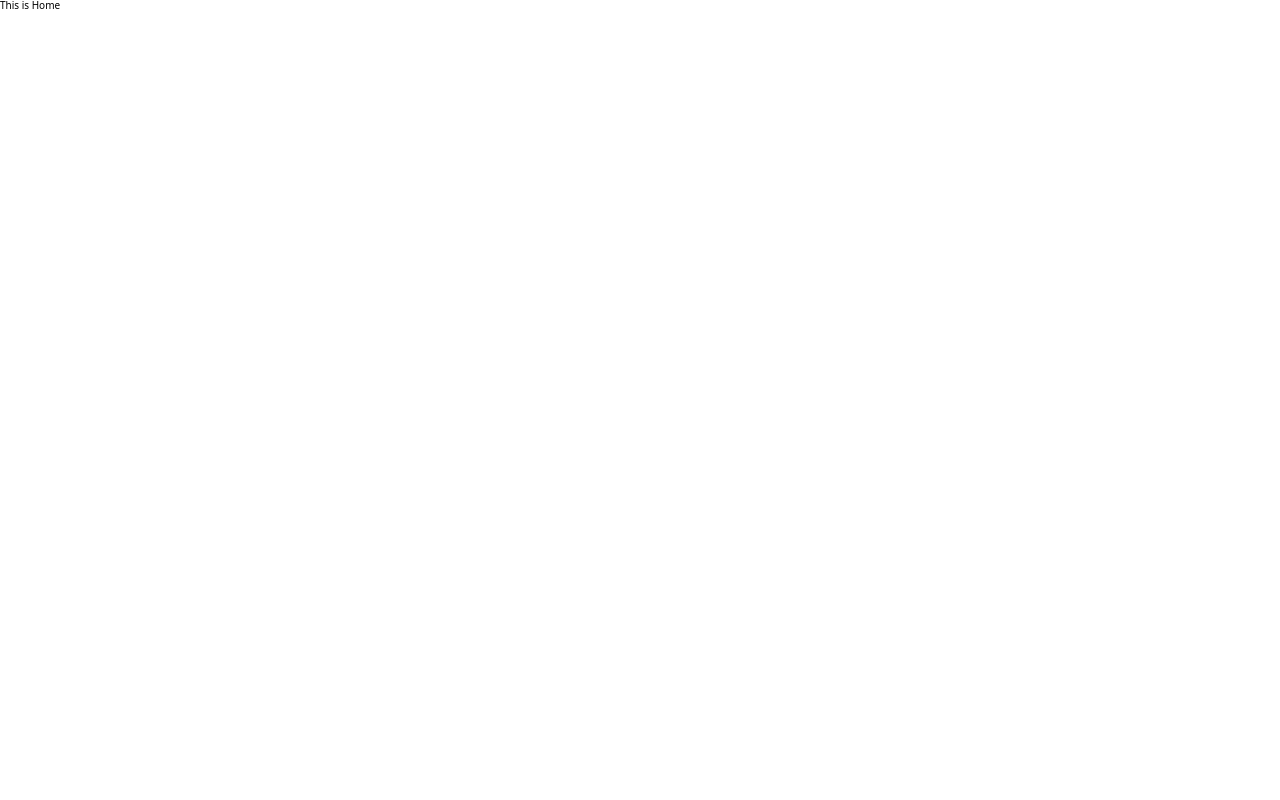
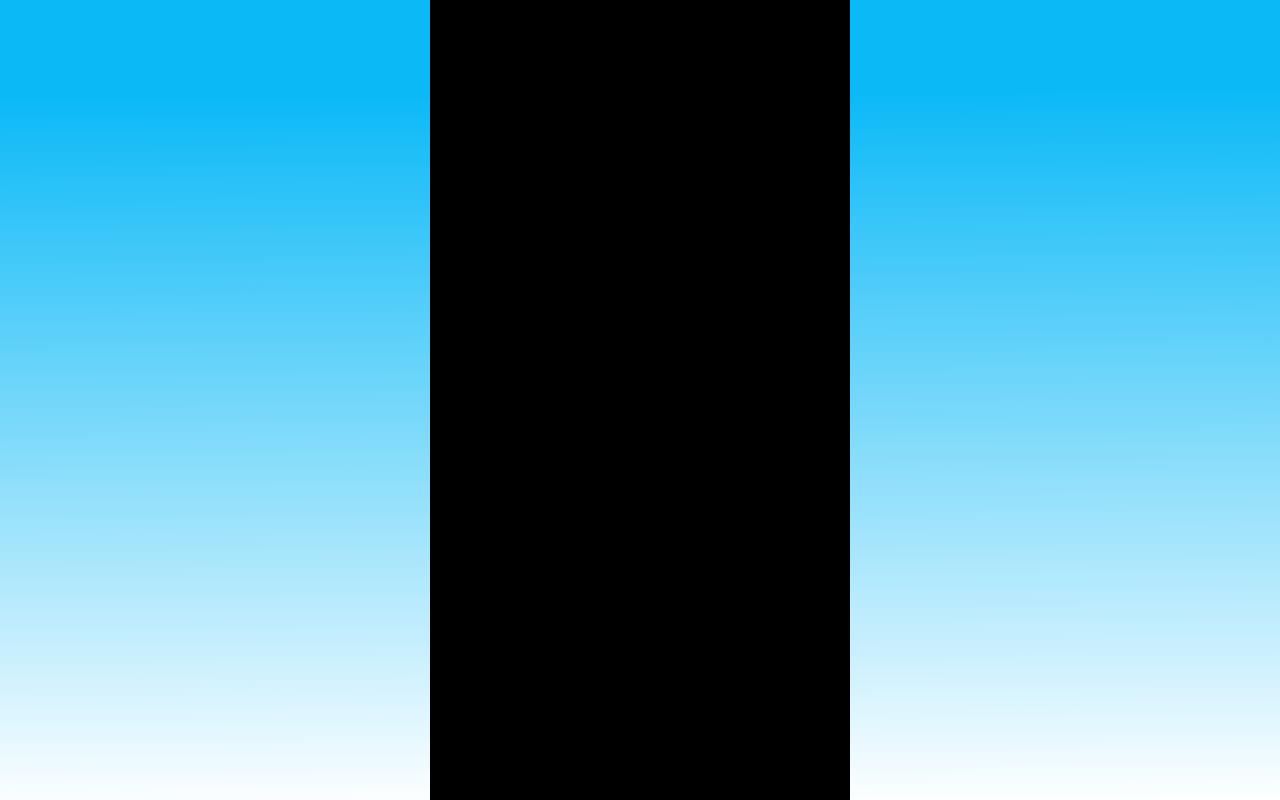
Before and after one commit to jjanmo/movie-app, a React (Vite) app: page / in a window 1280 px wide. Built offline with nearby package versions, Linux system fonts and the light colour scheme.

Commit message:
feat: layout 컴퍼넌트 추가

```diff
--- /dev/null
+++ b/src/components/Layout/Layout.tsx
@@ -0,0 +1,23 @@
+import { colors } from '@styles/theme'
+import { PropsWithChildren } from 'react'
+import styled from 'styled-components'
+
+export default function Layout({ children }: PropsWithChildren) {
+  return (
+    <Container>
+      <Main>{children}</Main>
+    </Container>
+  )
+}
+
+const Container = styled.div`
+  width: 100%;
+  height: 100vh;
+  background-image: linear-gradient(179.59deg, rgb(11, 185, 247) 11.88%, rgb(255, 255, 255) 100.6%);
+`
+const Main = styled.main`
+  width: 42rem;
+  min-height: 100vh;
+  margin: 0 auto;
+  background-color: ${colors.black};
+`
--- /dev/null
+++ b/src/components/Layout/index.ts
@@ -0,0 +1 @@
+export { default } from './Layout'
--- a/src/pages/Favorites/Favorites.tsx
+++ b/src/pages/Favorites/Favorites.tsx
@@ -1,3 +1,5 @@
+import Layout from '@components/Layout'
+
 export default function Favorites() {
-  return <div>This is Favorites</div>
+  return <Layout>This is Favorites</Layout>
 }
--- a/src/pages/Home/Home.tsx
+++ b/src/pages/Home/Home.tsx
@@ -1,3 +1,5 @@
+import Layout from '@components/Layout'
+
 export default function Home() {
-  return <div>This is Home</div>
+  return <Layout>This is Home</Layout>
 }
```
Also changed, not shown: src/styles/GlobalStyles.ts (+5 -6 lines).
